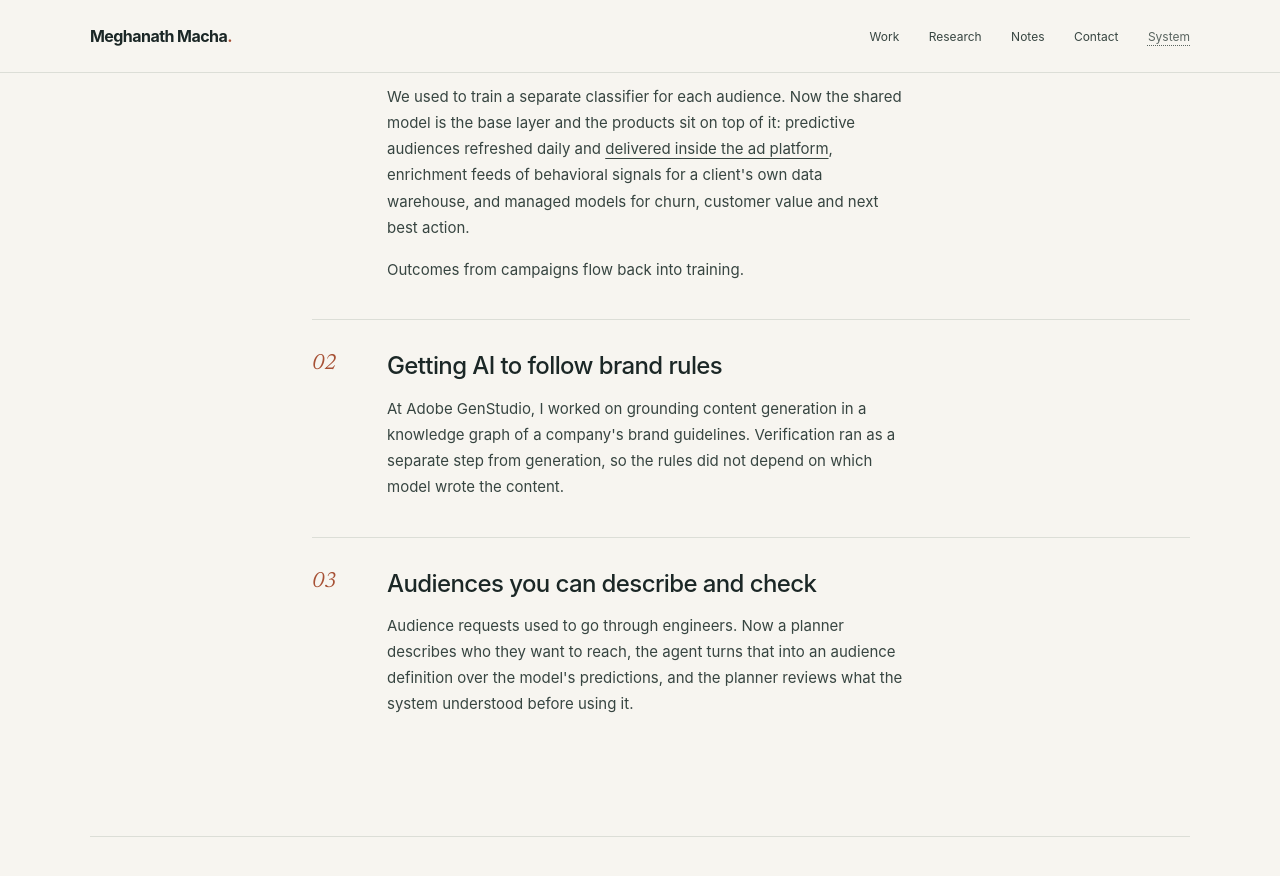
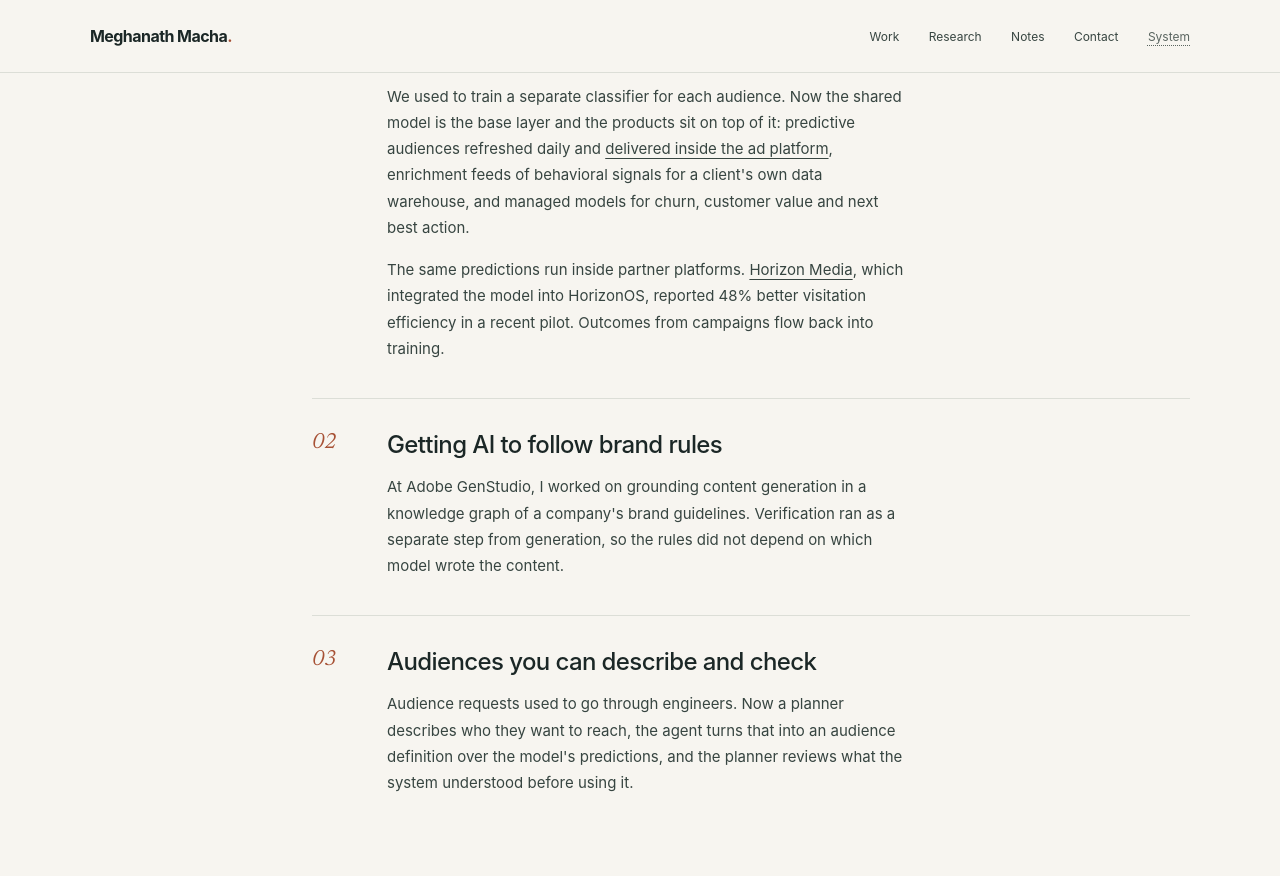
Before and after one commit to mmacha/mmacha.github.io, a Jekyll site: the page built from index.html, in a window 1280 px wide and 900 px high, scrolled down 1640 px. Shown: the top 876 px of the window. Built offline with Jekyll 4.4.1, drawn with Linux system fonts in a browser that asks for light colours.

Commit message:
Cite the Horizon Media pilot result in work item 01
Co-Authored-By: Claude Fable 5.1 <noreply@anthropic.com>

```diff
--- a/index.html
+++ b/index.html
@@ -35,7 +35,7 @@ og_type: profile
       <article class="work-item"><div class="work-number">01</div><div>
         <h3>One model, many products</h3>
         <p>We used to train a separate classifier for each audience. Now the shared model is the base layer and the products sit on top of it: predictive audiences refreshed daily and <a href="https://www.groundtruth.com/article/zerotoone-ai-dynamic-intent-prediction/" target="_blank" rel="noopener noreferrer">delivered inside the ad platform</a>, enrichment feeds of behavioral signals for a client's own data warehouse, and managed models for churn, customer value and next best action.</p>
-        <p>Outcomes from campaigns flow back into training.</p>
+        <p>The same predictions run inside partner platforms. <a href="https://martech-pulse.com/text-interviews/horizon-media-evp-head-of-platform-partnerships-john-koenigsbergs-exclusive-interview-with-martech-pulse-on-predictive-ai/" target="_blank" rel="noopener noreferrer">Horizon Media</a>, which integrated the model into HorizonOS, reported 48% better visitation efficiency in a recent pilot. Outcomes from campaigns flow back into training.</p>
       </div></article>
       <article class="work-item"><div class="work-number">02</div><div>
         <h3>Getting AI to follow brand rules</h3>
```
